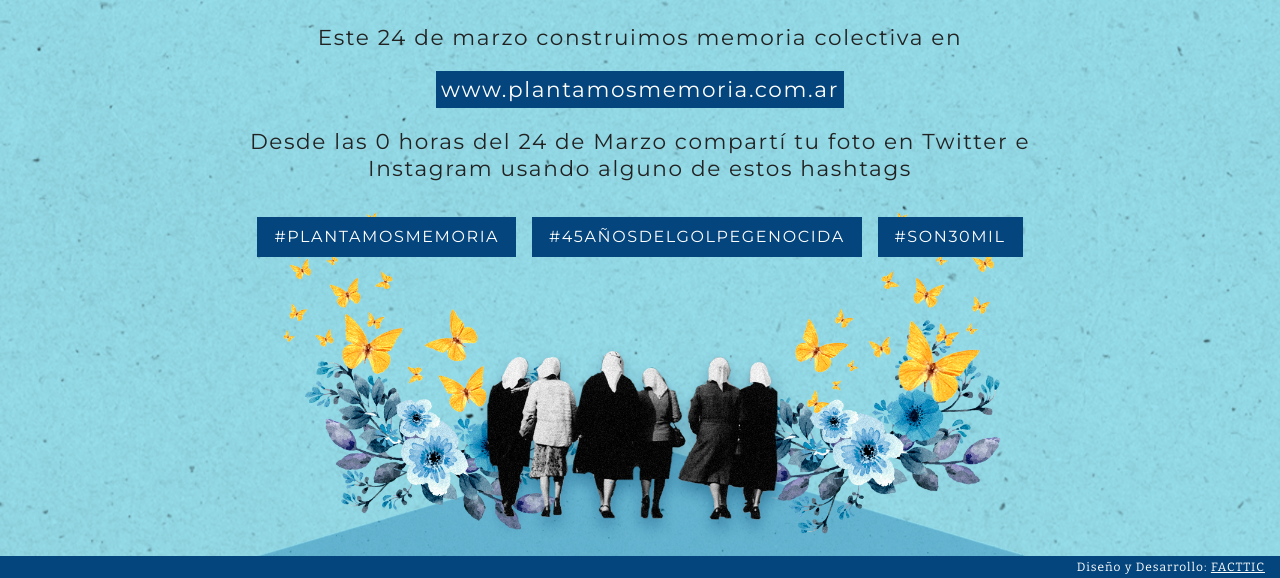
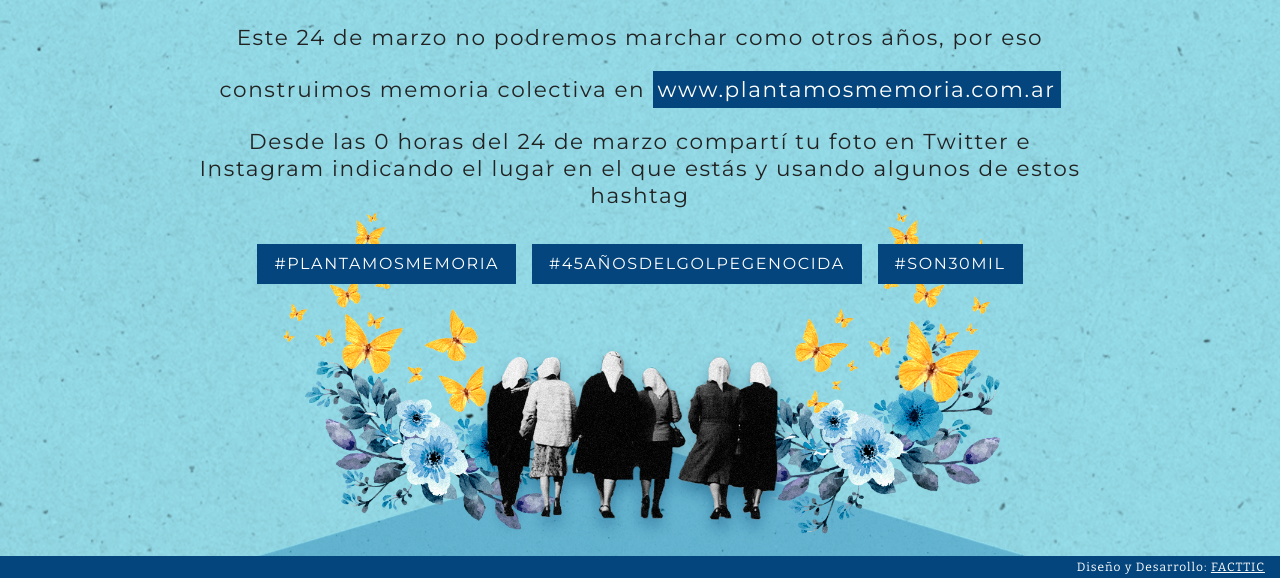
Before and after one commit to nayracoop/marcha-virtual-24m-landing, a plain HTML site: page index.html in a window 1280 px wide. Shown: the part 222-800 px from the top of the page. Drawn offline with nearby package versions, Linux system fonts and the light colour scheme.

Commit message:
cambio texto

```diff
--- a/index.html
+++ b/index.html
@@ -11,14 +11,14 @@
 
     <!-- site meta tags -->
     <meta name="title" content="#PlantamosMemoria por la verdad y la justicia">
-    <meta name="description" content="Este 24 de marzo construimos memoria colectiva en  www.plantamosmemoria.com.ar
+    <meta name="description" content="Este 24 de marzo no podremos marchar como otros años, por eso construimos memoria colectiva en www.plantamosmemoria.com.ar
     Participá subiendo tu foto a Twitter o Instagram con algunos de los hashtags oficiales: #PlantamosMemoria #45AñosDelGolpeGenocida #Son30Mil">
 
     <!-- fb meta tags -->
     <meta property="og:locale" content="es_LA" />
     <meta property="og:type" content="website" />
     <meta property="og:title" content="#PlantamosMemoria" />
-    <meta property="og:description" content="Este 24 de marzo construimos memoria colectiva en  www.plantamosmemoria.com.ar
+    <meta property="og:description" content="Este 24 de marzo no podremos marchar como otros años, por eso construimos memoria colectiva en www.plantamosmemoria.com.ar
     Participá subiendo tu foto a Twitter o Instagram con algunos de los hashtags oficiales: #PlantamosMemoria #45AñosDelGolpeGenocida #Son30Mil" />
     <meta property="og:url" content="https://plantamosmemoria.com.ar" />
     <meta property="og:image" content="https://quesealey.com.ar/og/og.jpg" />
@@ -30,7 +30,7 @@
     <meta name="twitter:site" content="https://plantamosmemoria.com.ar">
     <meta name="twitter:creator" content="@facttic">
     <meta name="twitter:title" content="#PlantamosMemoria">
-    <meta name="twitter:description" content="Este 24 de marzo construimos memoria colectiva en  www.plantamosmemoria.com.ar
+    <meta name="twitter:description" content="Este 24 de marzo no podremos marchar como otros años, por eso construimos memoria colectiva en www.plantamosmemoria.com.ar
     Participá subiendo tu foto a Twitter o Instagram con algunos de los hashtags oficiales: #PlantamosMemoria #45AñosDelGolpeGenocida #Son30Mil">
     <meta name="twitter:image" content="https://quesealey.com.ar/og/og.jpg">
 
@@ -48,8 +48,8 @@
                 <article class="main-article">
                     <h1>#PlantamosMemoria por la verdad y la justicia</h1>
                     <div class="lead">
-                        <p>Este 24 de marzo construimos memoria colectiva en <span class="url"> www.plantamosmemoria.com.ar</span></p>
-                        <p>Desde las 0 horas del 24 de Marzo compartí tu foto en Twitter e Instagram usando alguno de estos hashtags</p>
+                        <p>Este 24 de marzo no podremos marchar como otros años, por eso construimos memoria colectiva en <span class="url"> www.plantamosmemoria.com.ar</span></p>
+                        <p>Desde las 0 horas del 24 de marzo compartí tu foto en Twitter e Instagram indicando el lugar en el que estás y usando algunos de estos hashtag</p>
                     </div>
                     <span class="hashtag">#PlantamosMemoria </span>
                     <span class="hashtag">#45AñosDelGolpeGenocida</span>
```
